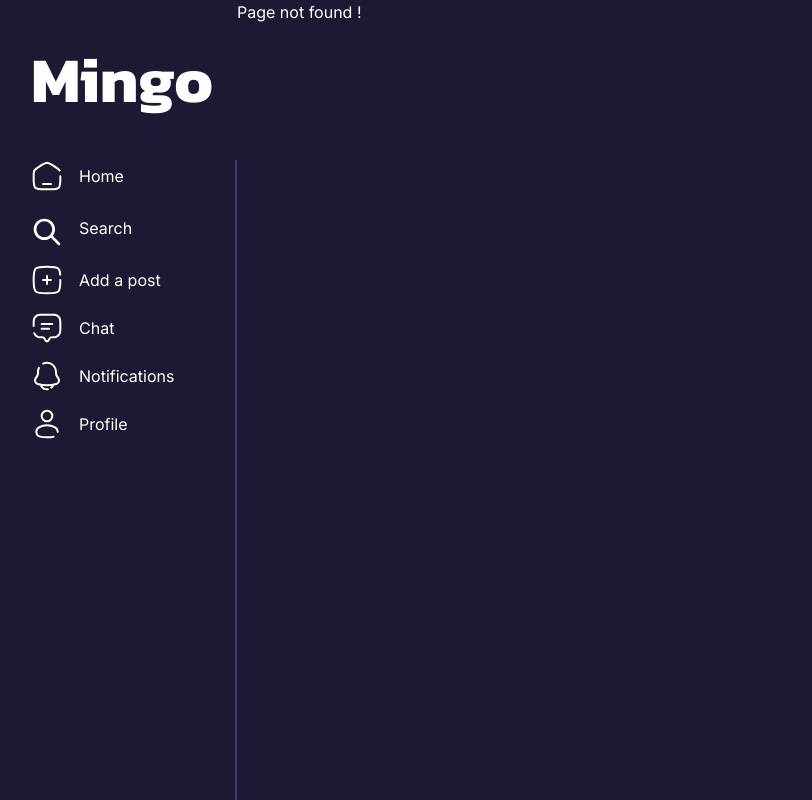
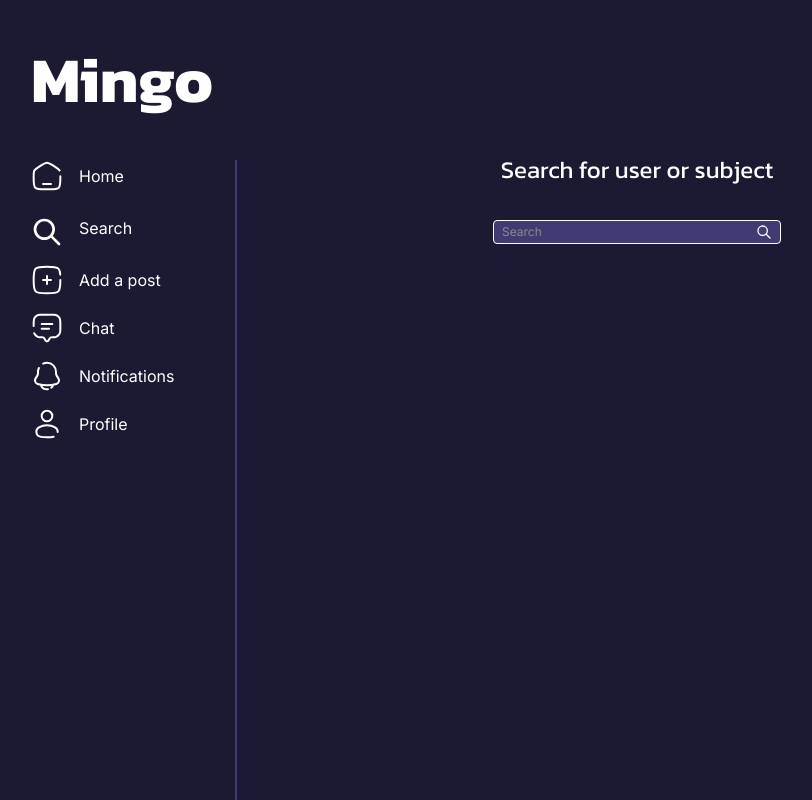
Before and after one commit to WildCodeSchool/2024-12-orleans-cda-project3-team-c, a React (Vite) app in the folder packages/frontend/web/: page /search in a window 1280 px wide. Before the commit this address had no page. Shown: the top 800 px of the page, without its empty margins (1-813 px from the left). Built offline with nearby package versions, Linux system fonts and the light colour scheme.

Commit message:
first commit add page search

```diff
--- /dev/null
+++ b/packages/frontend/web/src/pages/search.tsx
@@ -0,0 +1,17 @@
+import { Link } from 'react-router-dom';
+
+import searchIcon from '../assets/icons/search-white.svg';
+
+export default function Search() {
+  return (
+    <section className='mt-[9.5rem] flex flex-col items-center'>
+      <h2 className='font-title mb-[2rem] text-[1.5rem]'>
+        {'Search for user or subject'}
+      </h2>
+      <div className='flex w-[2rem] w-[18rem] items-center justify-between rounded-[0.25rem] border-[1px] bg-purple-900 p-[0.125rem] pr-[0.5rem] pl-[0.5rem]'>
+        <p className='text-placeholder text-[0.75rem]'>{'Search'}</p>
+        <img className='size-[1rem]' src={searchIcon} alt='search icon' />
+      </div>
+    </section>
+  );
+}
```
Also changed, not shown: packages/frontend/web/src/router.tsx (+6 -6 lines).
